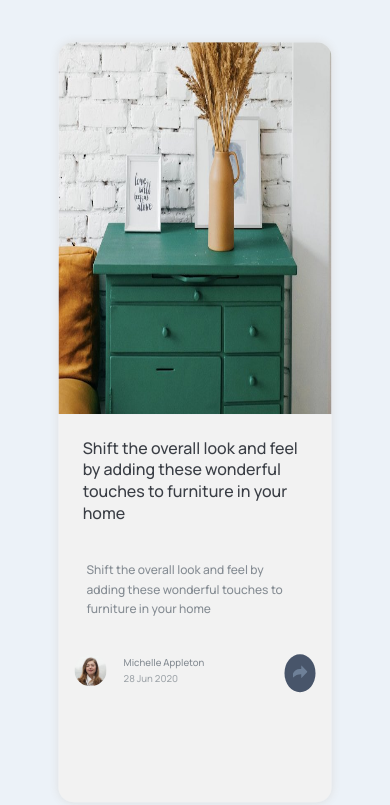
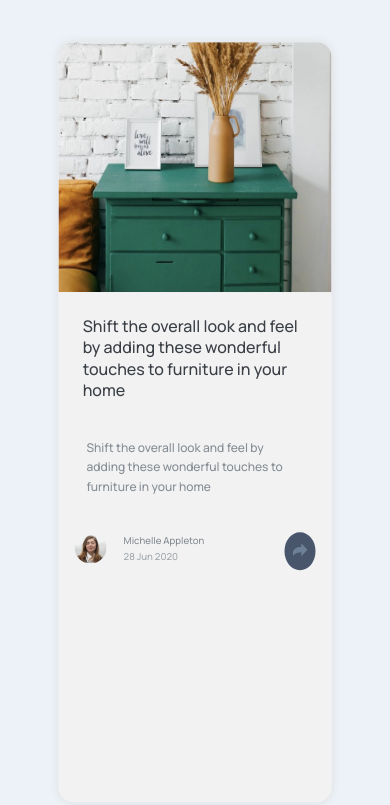
Before and after one commit to Mr-Abraham/Article-Preview, a plain HTML site: page index.html in a window 390 px wide. Drawn offline with Linux system fonts and the light colour scheme.

Commit message:
Update style.css

```diff
--- a/style.css
+++ b/style.css
@@ -134,7 +134,10 @@ img{
         box-shadow: 0 0 10px  #ddd;
         width: 70vw;
     }
-    .container-left,
+    .container-left{
+    height: 50%;
+        width:100%;
+    }
     .container-right{
         width: 100%;
         height: 100%;
@@ -142,6 +145,7 @@ img{
     }
     .container-left img{
         border-radius:  15px 15px 0 0;
+         width: 100%;
     }
     .right-bottom{
         display: flex;
```
